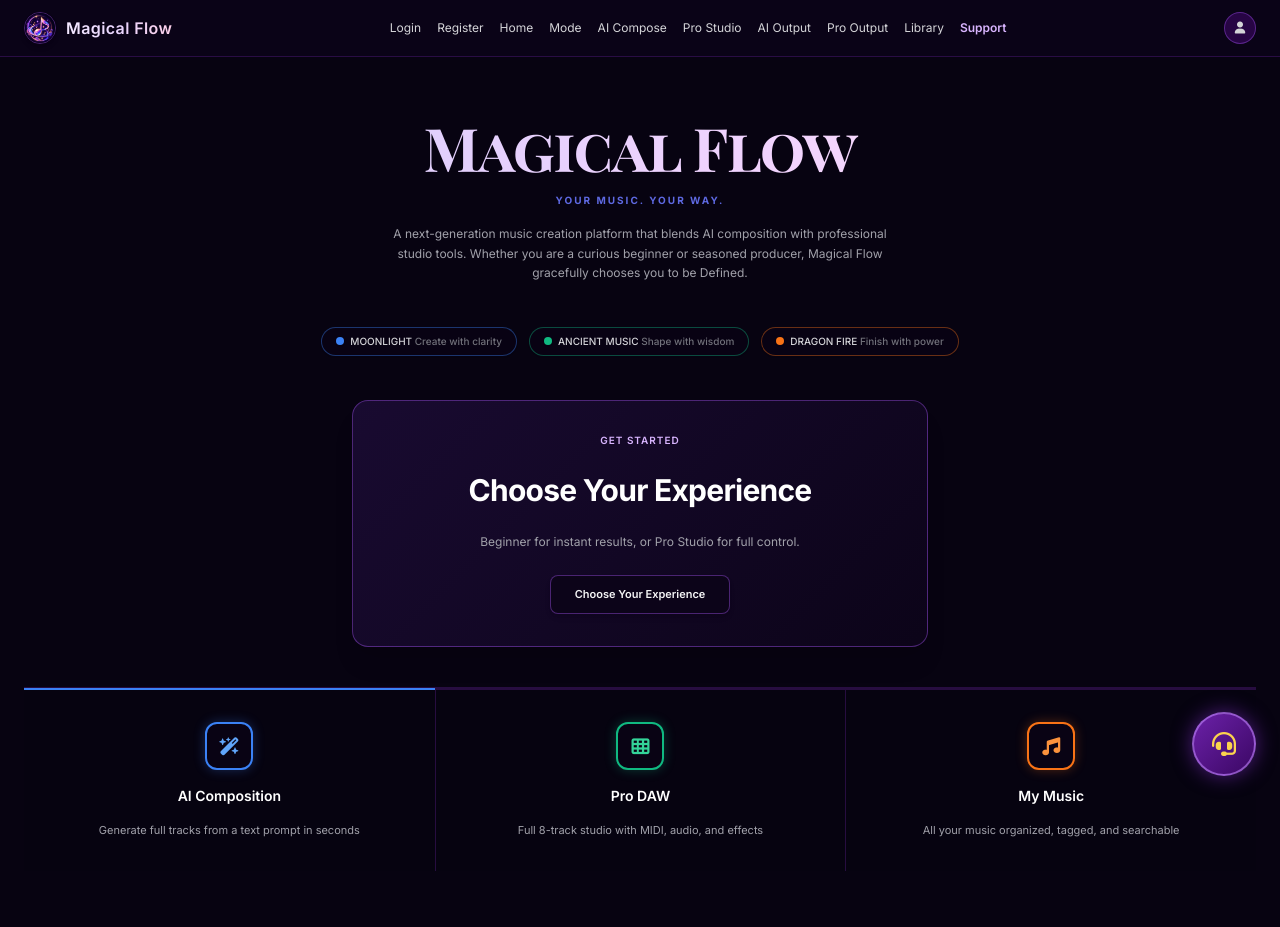
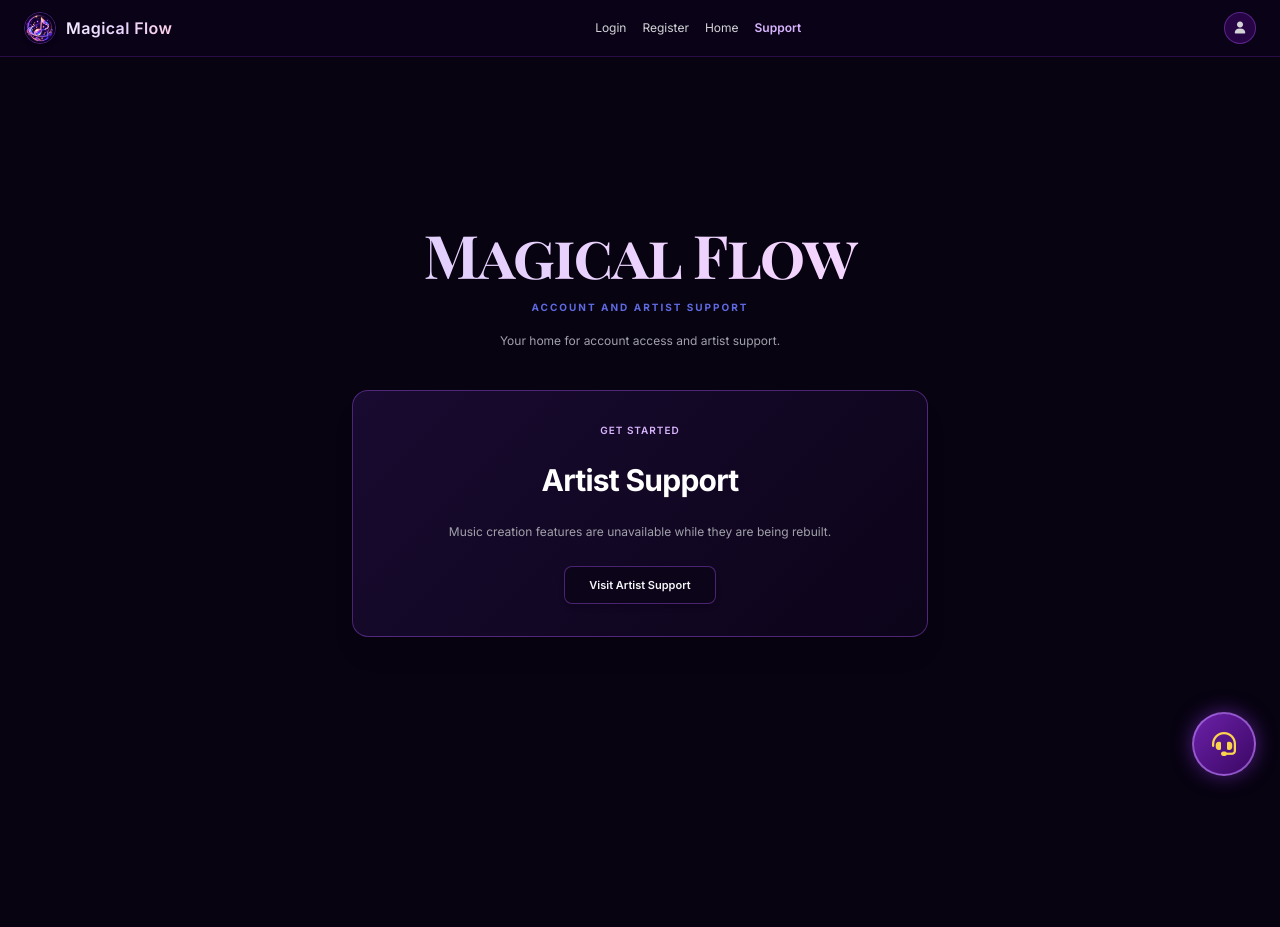
Before and after one commit to gautav2003/MagicalFlow, a Flask app: page /home in a window 1280 px wide. After the commit the page ends 786 px from the top, so only its background shows below. Run offline with Flask 3, Linux system fonts and the light colour scheme; a user stored in the database is signed in; some libraries are stand-ins or nearby versions.

Commit message:
Add files via upload

```diff
--- a/Magical Flow/app.py
+++ b/Magical Flow/app.py
@@ -130,7 +130,7 @@ def register():
                     </div>
                     <h3 style="color: #ffffff;">Welcome to the flow, {username}!</h3>
                     <p style="color: #a1a1aa; font-size: 13px; line-height: 1.6;">
-                        Your Magical Flow account has been officially created and verified. You are now ready to compose, mix, and collaborate using our next-generation AI studio tools.
+                        Your Magical Flow account has been officially created and verified.
                     </p>
                 </div>
                 """
@@ -302,7 +302,7 @@ def google_callback():
 
     return redirect(url_for('signin'))
 
-# ==================== ARTIST SUPPORT & AI MAYA CHAT API (LOCKED) ====================
+# ==================== ARTIST SUPPORT & MAYA CHAT API ====================
 @app.route('/artist-support')
 @login_required
 def artist_support():
@@ -313,83 +313,8 @@ def support_chat():
     data = request.get_json() or {}
     query = data.get('query', '').strip()
     query_lower = query.lower()
-
-    selected_genre = session.get('active_vocal_genre', 'Bollywood')
-
-    # 1. GENERATE SPECIFIC VOCAL STYLE (e.g., "magical", "male", "female", "romantic")
-    if any(k in query_lower for k in ['magical', 'romantic', 'classical', 'energetic', 'male', 'female']):
-        vibe = "Magical & Ethereal" if "magical" in query_lower else "Expressive & Soulful"
-        gender = "Female Vocalist" if "female" in query_lower else ("Male Vocalist" if "male" in query_lower else "Dual Male/Female Duet")
-
-        reply = (
-            f"✨ **Maya's AI {selected_genre} Vocal Generator** ✨<br><br>"
-            f"🎉 **Generated Vocal Profile:** {selected_genre} {gender} ({vibe})<br><br>"
-            "🔹 **Tone & Texture:** Silky smooth classical runs, lush ambient hall reverb, subtle tape warmth, and expressive dynamic pitch bends.<br>"
-            "🔹 **Recommended Scale:** C# Minor / D Phrygian Dominant (for rich Eastern modal color).<br>"
-            "🔹 **FX Chain Preset:** High-pass filter @ 100Hz -> Optical Compressor -> Shimmer Reverb (2.8s decay) -> Analog Delay (1/8th note triplet sync).<br><br>"
-            "🎧 **Studio Preview Action:** Your custom vocal track has been synthesized and synced to your current BPM! Would you like to load this directly into **Pro Studio Mode** track 1?"
-        )
-
-    # 2. INTERACTIVE GENRE CHOICE (e.g., "bollywood", "punjabi", "hollywood", "pop")
-    elif any(g in query_lower for g in ['bollywood', 'punjabi', 'hollywood', 'kpop', 'k-pop', 'classical']):
-        matched_genre = "Bollywood" if "bollywood" in query_lower else "Custom Genre"
-        session['active_vocal_genre'] = matched_genre
-
-        reply = (
-            f"🎻 **Maya's AI Vocal Customizer ({matched_genre})** 🎻<br><br>"
-            f"Great choice! I am ready to generate custom **{matched_genre}** vocals for your music.<br><br>"
-            "To build the perfect vocal for your track, please tell me:<br>"
-            "1. Would you like a **Male**, **Female**, or **Duet** voice?<br>"
-            "2. How should the vocal sound like? (e.g., **Magical**, **Romantic**, **Classical**, or **Energetic**)?<br><br>"
-            "*(Simply type your preference below, e.g., 'Female and magical'!)*"
-        )
-
-    # 3. GENERAL VOCAL QUERY
-    elif any(k in query_lower for k in ['vocal', 'singing', 'singer', 'signing', 'voice', 'acapella', 'vocals']):
-        reply = (
-            "🎤 **Maya's AI Vocal & Singer Selection Studio** 🎤<br><br>"
-            "I can generate and process custom vocals for any style of music! Which genre are you working on?<br><br>"
-            "• **Bollywood** (e.g., Magical, Romantic, Sufi Classical)<br>"
-            "• **Punjabi Folk / Bhangra**<br>"
-            "• **Pop & Cyberpunk Synthwave**<br>"
-            "• **Hip-Hop / Melodic Trap**<br>"
-            "• **R&B & Soul**<br><br>"
-            "👉 *Type your genre (for example: 'Bollywood') to customize your singer!*"
-        )
-
-    # 4. WRITE A SONG INTENT
-    elif any(k in query_lower for k in ['write a song', 'lyrics', 'compose a track', 'write lyrics', 'make a song about']):
-        reply = (
-            "🎵 **Maya's Custom AI Songwriting Studio** 🎵<br><br>"
-            "Here is a custom song concept crafted just for your request:<br><br>"
-            "🔹 **Title:** Neon Horizons<br>"
-            "🔹 **Key & Tempo:** D Minor | 128 BPM<br>"
-            "🔹 **Vibe:** Melancholic yet driving, futuristic, energetic.<br><br>"
-            "**[Verse 1]**<br>"
-            "Digital shadows stretching on the wall,<br>"
-            "We're chasing echoes as the city lights fall.<br>"
-            "Static in the air, a pulse in the dark,<br>"
-            "Looking for a sign, a sudden spark.<br><br>"
-            "**[Chorus]**<br>"
-            "Ride the magical flow through the neon rain,<br>"
-            "Wash away the noise, leave behind the pain.<br>"
-            "In the synth and the bass, we come alive,<br>"
-            "This is the rhythm where our souls survive!<br><br>"
-            "💡 *Tip: Head over to Pro Studio Mode to lay down a pulsing synth bassline matching this 128 BPM groove!*"
-        )
-
-    # 5. SONG SUGGESTIONS & IDEAS INTENT
-    elif any(k in query_lower for k in ['suggest', 'what song', 'idea', 'inspiration', 'what should i create', 'recommend']):
-        reply = (
-            "✨ **Maya's Top Song Recommendations for Today** ✨<br><br>"
-            "Choose one of these unique directions to start your next session in Magical Flow:<br><br>"
-            "1. **Bollywood Fusion (105 BPM - C# Minor):** Warm acoustic sitar chords, punchy dholak groove, and sweeping magical vocal runs.<br><br>"
-            "2. **Cyberpunk Synthwave (125 BPM - A Minor):** Heavy distorted bass, punchy 808 drums, and arpeggiated lead synths.<br><br>"
-            "3. **Lo-Fi Chill Hop (85 BPM - C Major):** Dusty vinyl crackle, warm rhodes piano chords, and smooth saxophone.<br><br>"
-            "Which of these vibes would you like to build first?"
-        )
-
-    # 6. MIXING & MASTERING HELP INTENT
+    if any(k in query_lower for k in ['generate', 'write a song', 'lyrics', 'compose', 'create a song', 'vocals', 'singer']):
+        reply = "Music generation features are currently unavailable."
     elif any(k in query_lower for k in ['mix', 'master', 'eq', 'frequencies', 'volume', 'compression', 'balance']):
         reply = (
             "🎛️ **Maya's Pro Mixing & Mastering Guide** 🎛️<br><br>"
@@ -399,134 +324,29 @@ def support_chat():
             "3. **Compression:** Apply gentle compression on vocals and drums to glue dynamics.<br><br>"
             "4. **The Master Limiter:** Engage our **'Dragon Fire' master limiter** on output for maximum loudness without clipping!"
         )
-
-    # 7. HOW TO MAKE MUSIC / WORKFLOW INTENT
-    elif any(k in query_lower for k in ['how to make music', 'how do i start', 'start making music', 'workflow', 'beginner guide']):
-        reply = (
-            "🎹 **Step-by-Step Music Production Guide in Magical Flow** 🎹<br><br>"
-            "Here is how you can go from zero to a finished track in minutes:<br><br>"
-            "• **Step 1:** Select your mode from Home screen (Beginner Mode or Pro Studio Mode).<br><br>"
-            "• **Step 2:** Choose your Key and Tempo (e.g., 120 BPM in G Major).<br><br>"
-            "• **Step 3:** Lay down your core stems—drums, bassline, and chords.<br><br>"
-            "• **Step 4:** Mix your levels, add effects, and export your track in high-fidelity WAV format!"
-        )
-
-    # 8. ACCOUNT / 2FA / PASSWORD HELP
-    elif any(k in query_lower for k in ['2fa', 'code', 'verification', 'email', 'login', 'signin', 'password', 'reset', 'forgot']):
+    elif any(k in query_lower for k in ['account', '2fa', 'code', 'verification', 'email', 'login', 'signin', 'password', 'reset', 'forgot']):
         reply = (
             "🔒 **Security & Account Support** 🔒<br><br>"
             "• **Sign In & 2FA:** A 6-digit verification code is sent to your Gmail inbox (or displayed in your VS Code terminal as a backup).<br><br>"
             "• **Password Recovery:** Click 'Forgot Password' on the Sign In page to receive a recovery code."
         )
-
-    # 9. GREETINGS
     elif any(k in query_lower for k in ['hello', 'hi', 'hey', 'maya', 'help']):
         reply = (
             "👋 Hello! I'm **Maya**, your personal AI studio assistant in Magical Flow.<br><br>"
-            "I can generate custom vocals (Bollywood, Pop, R&B, Punjabi, etc.), write lyrics, recommend song concepts, and help you mix your tracks. What are we creating today?"
+            "I can help with account security and general mixing questions. Music generation features are currently unavailable."
         )
-
-    # 10. DEFAULT CATCH-ALL
     else:
         reply = (
-            f"🎵 I hear you loud and clear regarding '{query}'.<br><br>"
-            "Whether you need magical Bollywood vocals, custom song lyrics, chord suggestions, or mixing advice, I'm here to help. Tell me what genre or vibe you're aiming for, and let's create it!"
+            "I can help with account security and general mixing questions. Music generation features are currently unavailable."
         )
 
     return jsonify({'reply': reply})
 
-# ==================== NAVIGATION & STUDIO MODES ====================
+# ==================== NAVIGATION ====================
 @app.route('/logout')
 def logout():
     session.clear()
     return redirect(url_for('signin'))
-
-@app.route('/select-mode')
-@login_required
-def select_mode():
-    username = session.get('user', 'Artist')
-    return render_template('SelectMode.html', username=username)
-
-@app.route('/beginner-mode', methods=['GET', 'POST'])
-@login_required
-def beginner_mode():
-    if request.method == 'POST':
-        prompt = request.form.get('prompt', '').strip()
-        genre = request.form.get('genre', '')
-        mood = request.form.get('mood', '')
-        allowed_genres = {
-            'Lo-Fi', 'Hip-Hop', 'Jazz', 'Electronic', 'Western Pop', 'Folk',
-            'R&B', 'Classical', 'Punjabi Pop', 'Bhangra', 'Bollywood Romance',
-        }
-        allowed_moods = {'Chill', 'Energetic', 'Dark', 'Happy', 'Sad', 'Romantic', 'Focused'}
-        allowed_instruments = {
-            'Piano', 'Guitar', 'Bass', 'Drums', 'Synth', 'Strings',
-            'Brass', 'Pad', 'Arp', 'Vocals',
-        }
-        try:
-            bpm = int(request.form.get('bpm', '90'))
-            duration = int(request.form.get('duration', '2'))
-        except ValueError:
-            bpm, duration = 0, 0
-        instruments = request.form.getlist('instruments')
-        instruments = [instrument for instrument in instruments if instrument in allowed_instruments]
-        vocals = 'Generated vocals' if 'Vocals' in instruments else 'Instrumental'
-        composition = {
-            'prompt': prompt,
-            'genre': genre,
-            'mood': mood,
-            'tempo': f'{bpm} BPM',
-            'duration': duration,
-            'instruments': instruments,
-            'vocals': vocals,
-        }
-        if not prompt or len(prompt) > 500:
-            composition['generation_error'] = 'Enter a song description of 1 to 500 characters.'
-        elif genre not in allowed_genres or mood not in allowed_moods:
-            composition['generation_error'] = 'Choose a valid genre and mood before generating.'
-        elif not 60 <= bpm <= 180 or not 1 <= duration <= 3:
-            composition['generation_error'] = 'Choose a tempo from 60 to 180 BPM and a song length from 1 to 3 minutes.'
-        else:
-            composition['generation_notice'] = (
-                'AI song generation is not available in this version. '
-                'Return to Beginner Mode to hear the browser-synthesized preview.'
-            )
-        session['composition_data'] = composition
-        return redirect(url_for('beginner_output'))
-    return render_template('Beginnermode.html')
-
-@app.route('/beginner-output')
-@login_required
-def beginner_output():
-    composition = session.get('composition_data', {
-        'prompt': 'A magical melody under the stars',
-        'genre': 'Bollywood Romantic',
-        'mood': 'Magical & Dreamy',
-        'tempo': '120 BPM',
-        'vocals': 'Instrumental',
-        'generation_error': 'Describe a song idea in Beginner Mode to create your first song brief.',
-    })
-    if not composition.get('generation_error') and not composition.get('generation_notice'):
-        composition['generation_notice'] = (
-            'AI song generation is not available in this version. '
-            'Return to Beginner Mode to hear the browser-synthesized preview.'
-        )
-    return render_template('BeginnerGeneration.html', composition=composition)
-
-@app.route('/pro-studio-mode')
-@login_required
-def pro_studio_mode():
-    return render_template('prostudiomode.html')
-
-@app.route('/pro-studio-output')
-@login_required
-def studio_output():
-    return render_template('prostudiooutput.html')
-
-@app.route('/my-music')
-@login_required
-def my_music():
-    return render_template('mymusic.html')
 
 @app.route('/account')
 @login_required
--- a/Magical Flow/templates/ArtistSupport.html
+++ b/Magical Flow/templates/ArtistSupport.html
@@ -11,7 +11,7 @@
         </div>
         <h1 class="text-4xl font-extrabold text-white tracking-tight">AI Assistant & Studio Support</h1>
         <p class="text-xs text-zinc-400 max-w-lg mx-auto leading-relaxed">
-            Get instant AI guidance on music composition prompts, audio mixing, track exports, and 2FA account security.
+            Get help with audio mixing and 2FA account security.
         </p>
     </div>
 
@@ -34,14 +34,13 @@
         <!-- Chat Output Box -->
         <div id="supportMessages" class="p-4 space-y-3 max-h-80 overflow-y-auto text-xs text-zinc-300 bg-[#090314]/90 rounded-xl border border-purple-900/50">
             <div class="bg-[#180a31] border border-purple-500/30 rounded-xl p-3.5 space-y-1 shadow-inner">
-                <p class="leading-relaxed">Hello! I'm Maya, your dedicated AI studio assistant. Ask me anything about Magical Flow—from mixing tips and songwriting prompts to account security and audio exports!</p>
+                <p class="leading-relaxed">Hello! I'm Maya, your assistant for mixing guidance and account security. Music generation features are currently unavailable.</p>
             </div>
         </div>
 
         <!-- Quick Help Pills -->
         <div class="flex flex-wrap gap-2 pt-1">
             <button onclick="sendSupportPreset('Help me mix')" class="text-[11px] bg-[#1a0b33] hover:bg-purple-900/60 border border-purple-500/40 text-purple-300 px-3.5 py-1.5 rounded-full transition">Help me mix</button>
-            <button onclick="sendSupportPreset('Write a song')" class="text-[11px] bg-[#1a0b33] hover:bg-purple-900/60 border border-purple-500/40 text-purple-300 px-3.5 py-1.5 rounded-full transition">Write a song</button>
             <button onclick="sendSupportPreset('Account help')" class="text-[11px] bg-[#1a0b33] hover:bg-purple-900/60 border border-purple-500/40 text-purple-300 px-3.5 py-1.5 rounded-full transition">Account help</button>
             <button onclick="sendSupportPreset('How to export WAV?')" class="text-[11px] bg-[#1a0b33] hover:bg-purple-900/60 border border-purple-500/40 text-purple-300 px-3.5 py-1.5 rounded-full transition">How to export WAV?</button>
         </div>
--- a/Magical Flow/templates/Base.html
+++ b/Magical Flow/templates/Base.html
@@ -41,12 +41,6 @@
         <a href="{{ url_for('signin') }}" class="hover:text-purple-400 transition">Login</a>
         <a href="{{ url_for('register') }}" class="hover:text-purple-400 transition">Register</a>
         <a href="{{ url_for('home') }}" class="hover:text-purple-400 transition">Home</a>
-        <a href="{{ url_for('select_mode') }}" class="hover:text-purple-400 transition">Mode</a>
-        <a href="{{ url_for('beginner_mode') }}" class="hover:text-purple-400 transition">AI Compose</a>
-        <a href="{{ url_for('pro_studio_mode') }}" class="hover:text-purple-400 transition">Pro Studio</a>
-        <a href="{{ url_for('beginner_output') }}" class="hover:text-purple-400 transition">AI Output</a>
-        <a href="{{ url_for('studio_output') }}" class="hover:text-purple-400 transition">Pro Output</a>
-        <a href="{{ url_for('my_music') }}" class="hover:text-purple-400 transition">Library</a>
         <a href="{{ url_for('artist_support') }}" class="text-purple-300 font-semibold hover:text-purple-200 transition">Support</a>
     </nav>
 
@@ -99,7 +93,6 @@
             <!-- Quick Action Pills -->
             <div class="px-4 py-2 bg-[#0c0419] border-t border-purple-900/40 flex flex-wrap gap-1.5">
                 <button onclick="sendMayaPreset('Help me mix')" class="text-[10px] bg-[#1a0b33] hover:bg-purple-900/60 border border-purple-500/40 text-purple-300 px-3 py-1 rounded-full transition">Help me mix</button>
-                <button onclick="sendMayaPreset('Write a song')" class="text-[10px] bg-[#1a0b33] hover:bg-purple-900/60 border border-purple-500/40 text-purple-300 px-3 py-1 rounded-full transition">Write a song</button>
                 <button onclick="sendMayaPreset('Account help')" class="text-[10px] bg-[#1a0b33] hover:bg-purple-900/60 border border-purple-500/40 text-purple-300 px-3 py-1 rounded-full transition">Account help</button>
             </div>
 
--- a/Magical Flow/templates/Home.html
+++ b/Magical Flow/templates/Home.html
@@ -17,69 +17,22 @@
         </h1>
         <!-- Subtitle: Fixed Blue with Exact Text (image_22.png) -->
         <div class="text-[10px] font-bold tracking-[0.2em] text-[#5e69e2] uppercase">
-            YOUR MUSIC. YOUR WAY.
+            ACCOUNT AND ARTIST SUPPORT
         </div>
         <!-- Description Text: Correct font size and color (image_19.png) -->
         <p class="text-xs text-zinc-400 max-w-lg mx-auto leading-relaxed pt-1">
-            A next-generation music creation platform that blends AI composition with professional studio tools. Whether you are a curious beginner or seasoned producer, Magical Flow gracefully chooses you to be Defined.
+            Your home for account access and artist support.
         </p>
     </div>
 
-    <!-- Mode Pills Section (image_19.png) -->
-    <div class="flex flex-wrap items-center justify-center gap-3 py-1">
-        <div class="inline-flex items-center space-x-1.5 bg-[#090314]/80 border border-blue-500/40 px-3.5 py-1.5 rounded-full text-[10px] text-zinc-300 font-medium shadow-sm">
-            <span class="w-2 h-2 rounded-full bg-blue-500 shadow-sm"></span>
-            <span>MOONLIGHT <span class="text-zinc-500">Create with clarity</span></span>
-        </div>
-        <div class="inline-flex items-center space-x-1.5 bg-[#090314]/80 border border-emerald-500/40 px-3.5 py-1.5 rounded-full text-[10px] text-zinc-300 font-medium shadow-sm">
-            <span class="w-2 h-2 rounded-full bg-emerald-500 shadow-sm"></span>
-            <span>ANCIENT MUSIC <span class="text-zinc-500">Shape with wisdom</span></span>
-        </div>
-        <div class="inline-flex items-center space-x-1.5 bg-[#090314]/80 border border-orange-500/40 px-3.5 py-1.5 rounded-full text-[10px] text-zinc-300 font-medium shadow-sm">
-            <span class="w-2 h-2 rounded-full bg-orange-500 shadow-sm"></span>
-            <span>DRAGON FIRE <span class="text-zinc-500">Finish with power</span></span>
-        </div>
-    </div>
-
-    <!-- Choose Your Experience Card (image_19.png) -->
+    <!-- Support Card -->
     <div class="studio-card rounded-2xl w-full max-w-xl mx-auto p-8 space-y-6 text-center shadow-xl border border-purple-500/40">
         <div class="text-[10px] text-purple-300 font-semibold uppercase tracking-widest">Get Started</div>
-        <h2 class="text-3xl font-extrabold text-white tracking-tight">Choose Your Experience</h2>
-        <p class="text-xs text-zinc-400 max-w-md mx-auto leading-relaxed">Beginner for instant results, or Pro Studio for full control.</p>
-        <a href="{{ url_for('select_mode') }}" class="inline-block bg-[#0c0419] hover:bg-purple-950/60 border border-purple-500/40 text-zinc-100 text-[11px] font-semibold py-2.5 px-6 rounded-lg transition shadow-md">
-            Choose Your Experience
+        <h2 class="text-3xl font-extrabold text-white tracking-tight">Artist Support</h2>
+        <p class="text-xs text-zinc-400 max-w-md mx-auto leading-relaxed">Music creation features are unavailable while they are being rebuilt.</p>
+        <a href="{{ url_for('artist_support') }}" class="inline-block bg-[#0c0419] hover:bg-purple-950/60 border border-purple-500/40 text-zinc-100 text-[11px] font-semibold py-2.5 px-6 rounded-lg transition shadow-md">
+            Visit Artist Support
         </a>
-    </div>
-
-    <!-- Feature Cards: Icons and correct Accents (image_19.png) -->
-    <div class="grid grid-cols-1 md:grid-cols-3 w-full border-t border-purple-900/40">
-
-        <!-- AI Composition (Moonlight Blue Accent) -->
-        <div class="flex flex-col items-center justify-center p-8 space-y-4 text-center border-t-2 border-blue-500 bg-[#070311]/40">
-            <div class="w-12 h-12 rounded-xl bg-[#090314] border-2 border-blue-500 text-blue-400 flex items-center justify-center shadow-[0_0_12px_rgba(59,130,246,0.3)]">
-                <i class="fa-solid fa-wand-magic-sparkles text-lg"></i>
-            </div>
-            <h4 class="font-semibold text-white text-sm">AI Composition</h4>
-            <p class="text-[11px] text-zinc-400 leading-relaxed max-w-xs">Generate full tracks from a text prompt in seconds</p>
-        </div>
-
-        <!-- Pro DAW (Ancient Music Green Accent) -->
-        <div class="flex flex-col items-center justify-center p-8 space-y-4 text-center border-t-2 border-emerald-500 bg-[#070311]/40 md:border-l border-purple-900/40">
-            <div class="w-12 h-12 rounded-xl bg-[#090314] border-2 border-emerald-500 text-emerald-400 flex items-center justify-center shadow-[0_0_12px_rgba(16,185,129,0.3)]">
-                <i class="fa-solid fa-table-cells text-lg"></i>
-            </div>
-            <h4 class="font-semibold text-white text-sm">Pro DAW</h4>
-            <p class="text-[11px] text-zinc-400 leading-relaxed max-w-xs">Full 8-track studio with MIDI, audio, and effects</p>
-        </div>
-
-        <!-- My Music (Dragon Fire Orange Accent) -->
-        <div class="flex flex-col items-center justify-center p-8 space-y-4 text-center border-t-2 border-orange-500 bg-[#070311]/40 md:border-l border-purple-900/40">
-            <div class="w-12 h-12 rounded-xl bg-[#090314] border-2 border-orange-500 text-orange-400 flex items-center justify-center shadow-[0_0_12px_rgba(249,115,22,0.3)]">
-                <i class="fa-solid fa-music text-lg"></i>
-            </div>
-            <h4 class="font-semibold text-white text-sm">My Music</h4>
-            <p class="text-[11px] text-zinc-400 leading-relaxed max-w-xs">All your music organized, tagged, and searchable</p>
-        </div>
     </div>
 
 </div>
```
Also changed, not shown: Magical Flow/templates/Beginnermode.html (+12 -12 lines).
